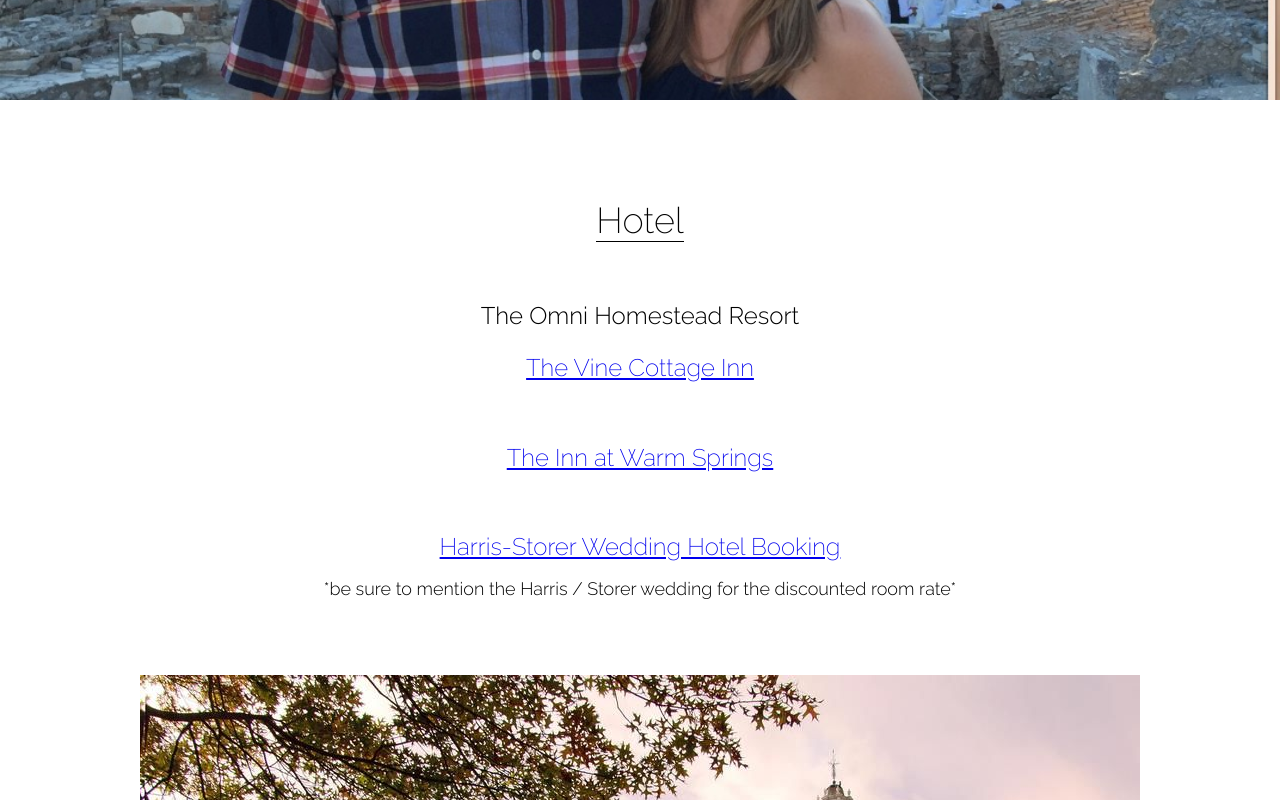
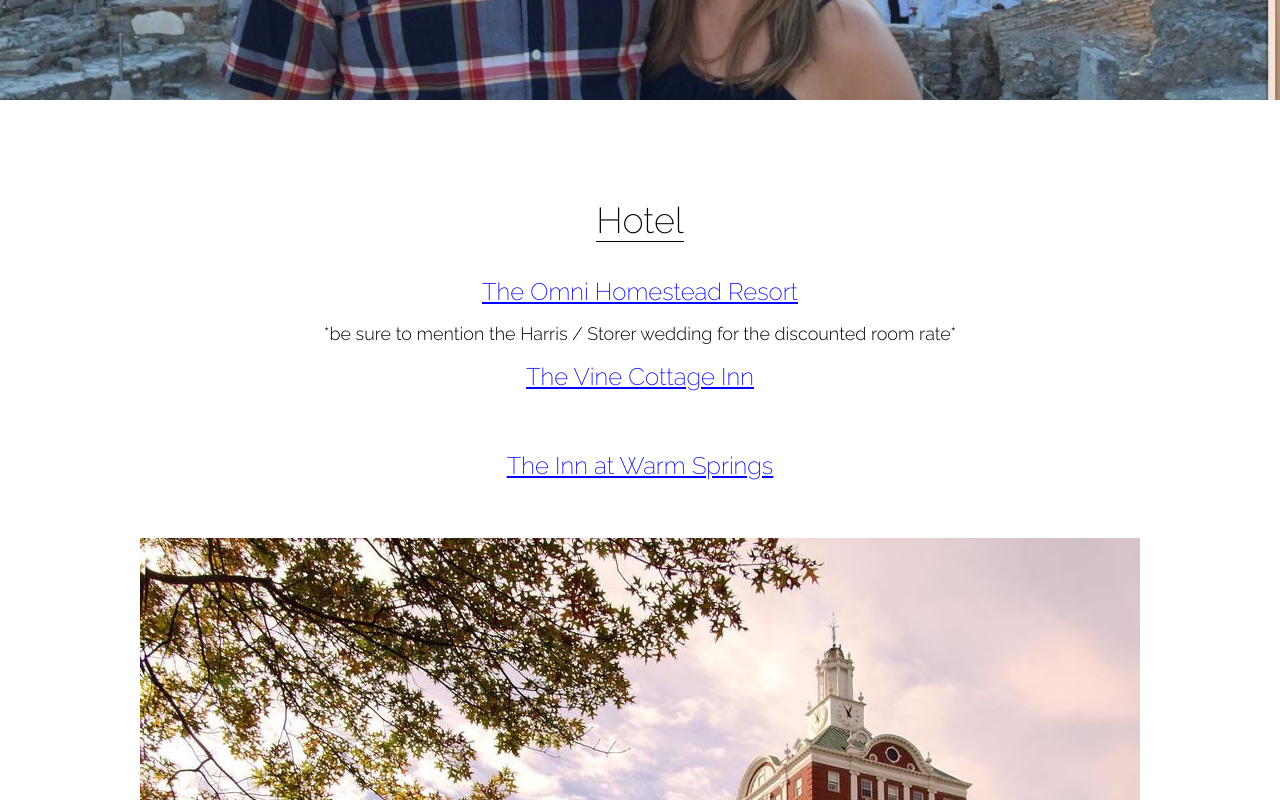
Before and after one commit to hiterharris/ourlovestorery, a plain HTML site: page travel.html in a window 1280 px wide. Shown: the part 577-1377 px from the top of the page. Drawn offline with nearby package versions, Linux system fonts and the light colour scheme.

Commit message:
moved homestead link to top of hotel list

```diff
--- a/css/style.css
+++ b/css/style.css
@@ -405,7 +405,9 @@
 }
 
 .info .hotel-link {
-    font-size: 24px; }
+    font-size: 24px;
+    color: blue;
+  }
 
 .info .details {
     width: 100%;
--- a/travel.html
+++ b/travel.html
@@ -62,13 +62,11 @@
     <div>
       <div class="info">
           <p class="title">Hotel</p>
-          <p class="details">The Omni Homestead Resort</p>
+          <a class="hotel-link" target="_blank" href="https://www.omnihotels.com/hotels/homestead-virginia/weddings/harris-storer-wedding">The Omni Homestead Resort</a>
+          <p class="asterisk">*be sure to mention the Harris / Storer wedding for the discounted room rate*</p>
           <a class="hotel-link" target="_blank" href="https://www.vinecottageinn.com">The Vine Cottage Inn</a>
           <br>
-          <a class="hotel-link" target="_blank" href="https://www.theinnatwarmsprings.com">The Inn at Warm Springs</a>
-          <br>
-          <a class="hotel-link" target="_blank" href="https://www.omnihotels.com/hotels/homestead-virginia/weddings/harris-storer-wedding">Harris-Storer Wedding Hotel Booking</a>
-          <p class="asterisk">*be sure to mention the Harris / Storer wedding for the discounted room rate*</p>
+          <a class="hotel-link" target="_blank" href="http://theinnatwarmsprings.com/">The Inn at Warm Springs</a>
           <img src="images/homestead.jpg" alt="">
       </div>
       <div class="info">
```
